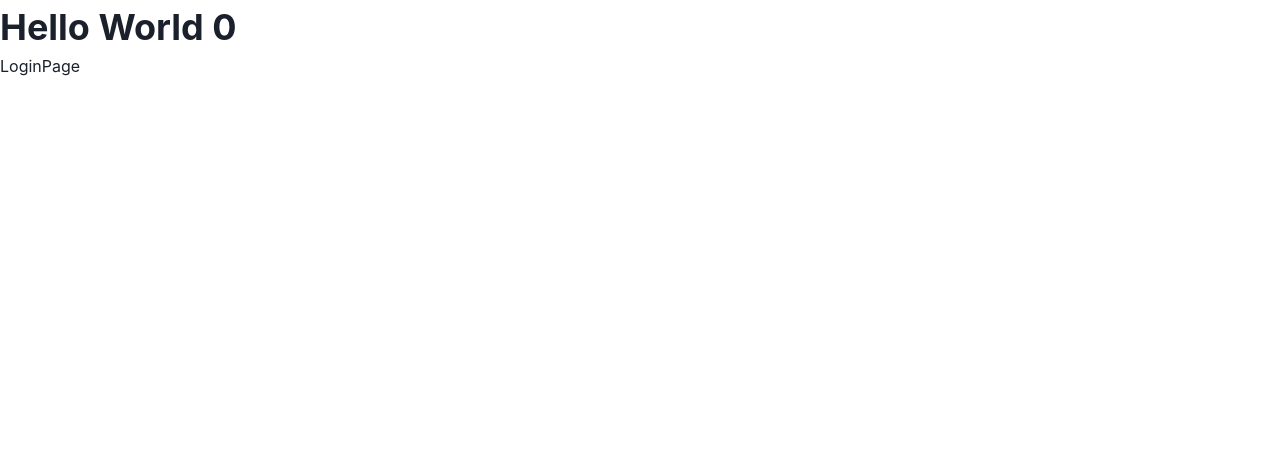
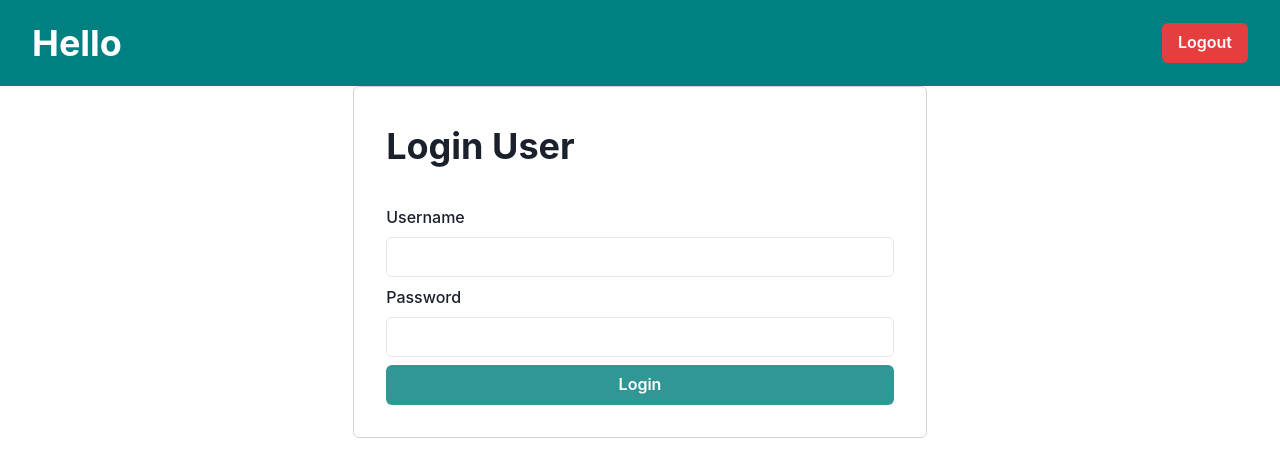
Before and after one commit to tmangowalpwd/2202-react-advanced, a React (Create React App) app: page /login in a window 1280 px wide. Shown: the top 476 px of the page. Built offline with nearby package versions, Linux system fonts and the light colour scheme.

Commit message:
keep login

```diff
--- a/db/db.json
+++ b/db/db.json
@@ -8,7 +8,7 @@
       "id": 1
     },
     {
-      "username": "seto",
+      "username": "steve",
       "email": "steve@mail.com",
       "password": "Password123!",
       "role": "user",
--- a/src/App.jsx
+++ b/src/App.jsx
@@ -1,18 +1,56 @@
-import { Box, Text } from "@chakra-ui/react"
-import { useSelector } from "react-redux"
+import { Box, Button, HStack, Text } from "@chakra-ui/react"
+import { useEffect } from "react"
+import { useDispatch, useSelector } from "react-redux"
 import { Routes, Route } from "react-router-dom"
+import { axiosInstance } from "./api"
 import HomePage from "./pages/Home"
 import LoginPage from "./pages/Login"
 import RegisterPage from "./pages/Register"
+import { login, logout } from "./redux/features/authSlice"
 
 const App = () => {
   const authSelector = useSelector((state) => state.auth)
+  const dispatch = useDispatch()
+
+  const keepUserLoggedIn = async () => {
+    try {
+      const auth_id = localStorage.getItem("auth_data")
+
+      if (!auth_id) {
+        return
+      }
+
+      const response = await axiosInstance.get(`/users/${auth_id}`)
+
+      dispatch(login(response.data))
+    } catch (err) {
+      console.log(err)
+    }
+  }
+
+  const logoutBtnHandler = () => {
+    localStorage.removeItem("auth_data")
+    dispatch(logout())
+  }
+
+  useEffect(() => {
+    keepUserLoggedIn()
+  }, [])
 
   return (
     <Box>
-      <Text fontSize="4xl" fontWeight="bold">
-        Hello World {authSelector.id}
-      </Text>
+      <Box backgroundColor="teal" color="white" px="8" py="4">
+        <HStack justifyContent="space-between">
+          <Text fontSize="4xl" fontWeight="bold">
+            Hello {authSelector.username}
+          </Text>
+          <Box>
+            <Button onClick={logoutBtnHandler} colorScheme="red">
+              Logout
+            </Button>
+          </Box>
+        </HStack>
+      </Box>
       <Routes>
         <Route path="/" element={<HomePage />} />
         <Route path="/login" element={<LoginPage />} />
--- a/src/pages/Login.jsx
+++ b/src/pages/Login.jsx
@@ -1,9 +1,99 @@
-import { Box, Text } from "@chakra-ui/react"
+import {
+  Box,
+  Button,
+  Container,
+  FormControl,
+  FormErrorMessage,
+  FormLabel,
+  Input,
+  Stack,
+  Text,
+  useToast,
+} from "@chakra-ui/react"
+import { useFormik } from "formik"
+import { useDispatch } from "react-redux"
+import * as Yup from "yup"
+import { axiosInstance } from "../api"
+import { login } from "../redux/features/authSlice"
 
 const LoginPage = () => {
+  const toast = useToast()
+
+  const dispatch = useDispatch()
+
+  const formik = useFormik({
+    initialValues: {
+      username: "",
+      password: "",
+    },
+    onSubmit: async (values) => {
+      try {
+        const response = await axiosInstance.get("/users", {
+          params: {
+            username: values.username,
+            password: values.password,
+          },
+        })
+
+        if (!response.data.length) {
+          toast({ title: "Credentials don't match", status: "error" })
+          return
+        }
+
+        localStorage.setItem("auth_data", response.data[0].id)
+        dispatch(login(response.data[0]))
+      } catch (err) {
+        console.log(err)
+      }
+    },
+    validationSchema: Yup.object({
+      username: Yup.string().required().min(3),
+      password: Yup.string().required(),
+    }),
+    validateOnChange: false,
+  })
+
+  const formChangeHandler = ({ target }) => {
+    const { name, value } = target
+    formik.setFieldValue(name, value)
+  }
+
   return (
     <Box>
-      <Text>LoginPage</Text>
+      <Container>
+        <Box p="8" borderRadius="6px" border="solid 1px lightgrey">
+          <Text fontWeight="bold" fontSize="4xl" mb="8">
+            Login User
+          </Text>
+
+          <form onSubmit={formik.handleSubmit}>
+            <Stack>
+              <FormControl isInvalid={formik.errors.username}>
+                <FormLabel>Username</FormLabel>
+                <Input
+                  value={formik.values.username}
+                  name="username"
+                  onChange={formChangeHandler}
+                />
+                <FormErrorMessage>{formik.errors.username}</FormErrorMessage>
+              </FormControl>
+              <FormControl isInvalid={formik.errors.password}>
+                <FormLabel>Password</FormLabel>
+                <Input
+                  value={formik.values.password}
+                  name="password"
+                  onChange={formChangeHandler}
+                  type="password"
+                />
+                <FormErrorMessage>{formik.errors.password}</FormErrorMessage>
+              </FormControl>
+              <Button type="submit" colorScheme="teal">
+                Login
+              </Button>
+            </Stack>
+          </form>
+        </Box>
+      </Container>
     </Box>
   )
 }
--- a/src/redux/features/authSlice.js
+++ b/src/redux/features/authSlice.js
@@ -10,9 +10,24 @@ const initialState = {
 const authSlice = createSlice({
   name: "auth",
   initialState,
-  reducers: {},
+  reducers: {
+    login: (state, action) => {
+      state.id = action.payload.id
+      state.username = action.payload.username
+      state.email = action.payload.email
+      state.role = action.payload.role
+    },
+    logout: (state) => {
+      state.id = 0
+      state.username = ""
+      state.role = ""
+      state.email = ""
+
+      // return initialState
+    }
+  },
 })
 
-export const { } = authSlice.actions
+export const { login, logout } = authSlice.actions
 
 export default authSlice.reducer
```
